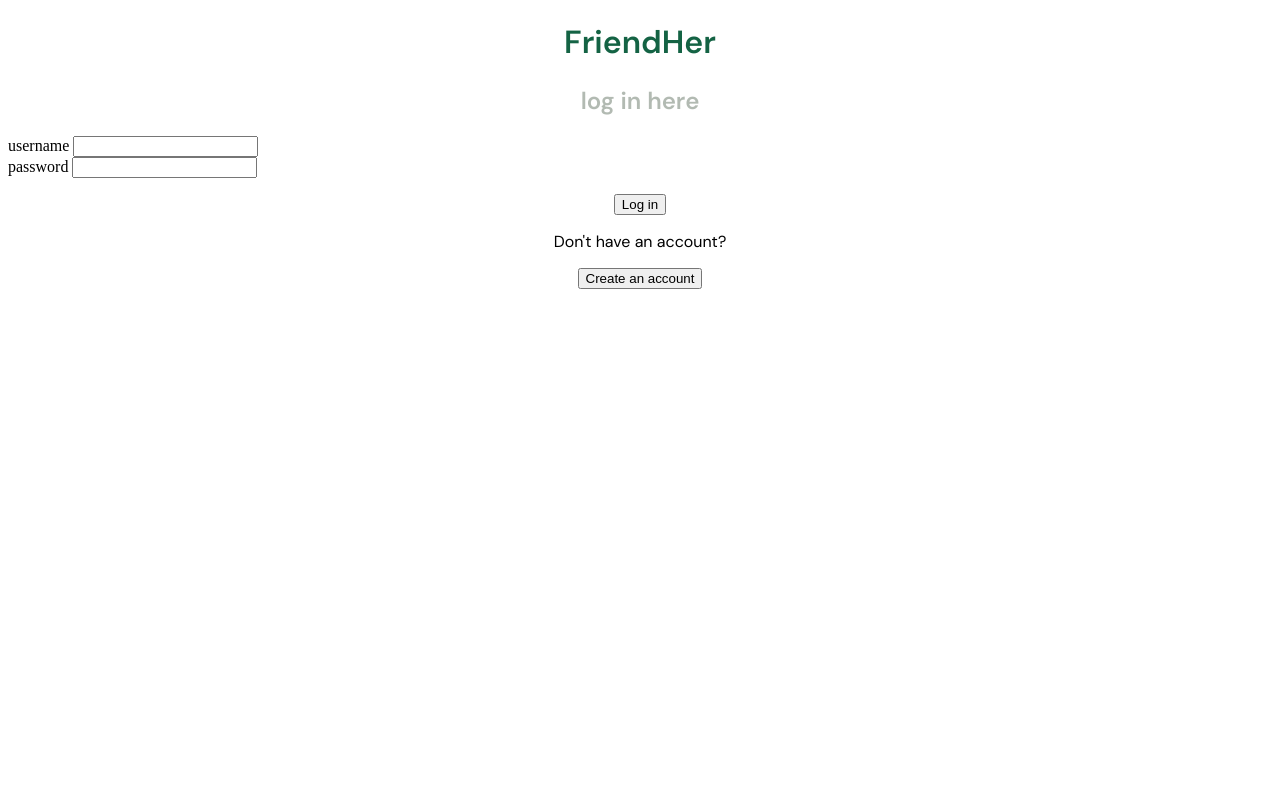
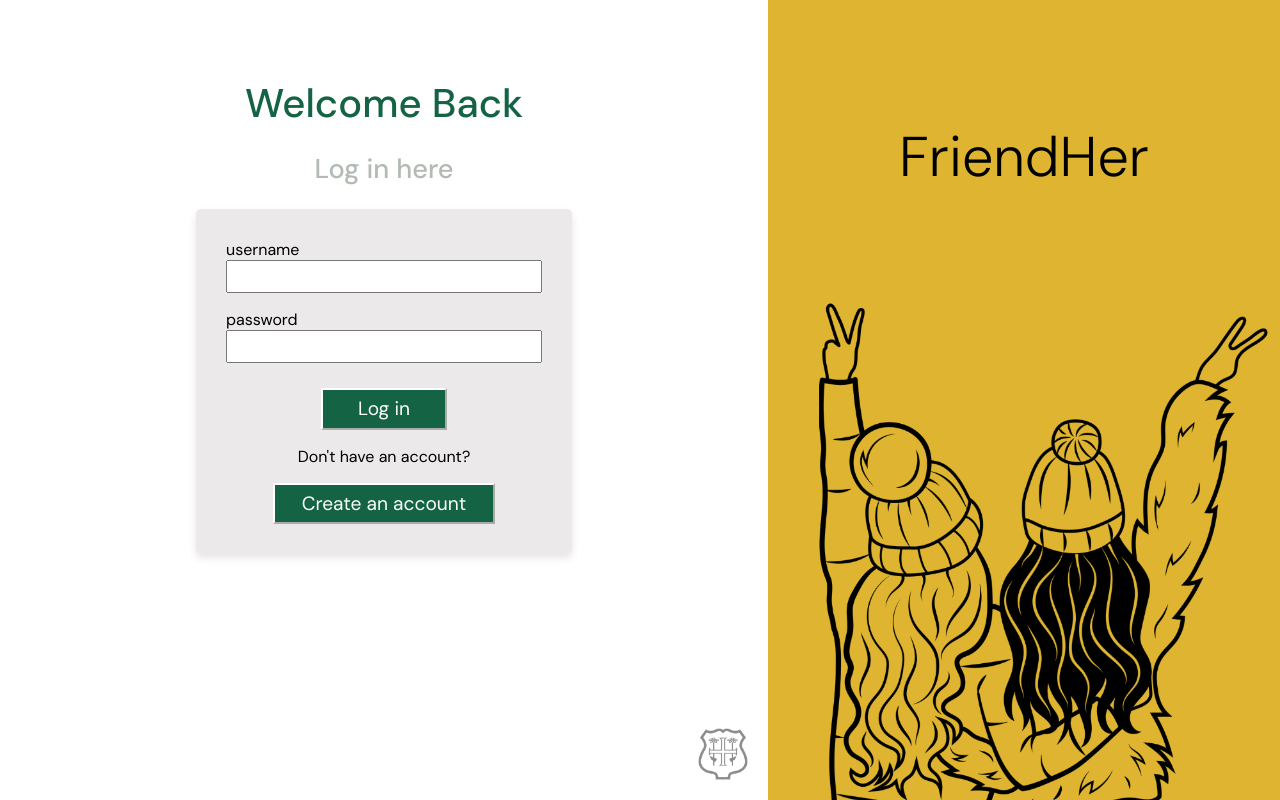
Before and after one commit to prosperReigns/St-Helen_community, a Django app: page /login/ in a window 1280 px wide. Run offline with Django 4.2, Linux system fonts and the light colour scheme; some libraries are stand-ins or nearby versions.

Commit message:
finished login

```diff
--- a/st_helen/core/views.py
+++ b/st_helen/core/views.py
@@ -94,6 +94,10 @@ def login(request):
 
             if user_login is not None: #checks if the user login exists
                 auth.login(request, user_login)
+
+                if user_login.is_superuser: #redirect to admin page if admin credentials are accurate
+                    return redirect("/admin/")
+
                 return redirect("/")
             else:
                 messages.info(request, "Invalid credentials") #user doesn't exist message
--- /dev/null
+++ b/st_helen/static/core/login.css
@@ -0,0 +1,119 @@
+body {
+    height: 100vh;
+    margin: 0;
+    padding: 0;
+    display: flex;
+    flex-direction: row-reverse;
+}
+
+.display {
+    background-color: #deb431;
+    width: 40%;
+    height: 100vh;
+    display: flex;
+    flex-direction: column;
+    overflow: hidden;
+}
+
+.display img {
+    width: 100%;
+    height:auto;
+    margin-bottom: 0;
+    padding: 0;
+    margin-top: auto;
+}
+
+.display h4 {
+    font-family: 'DM Sans', Helvetica, sans-serif;
+    font-size: 350%;
+    color: black;
+    text-align: center;
+    font-weight: 300;
+    margin-top: 120px;
+}
+
+.log-in {
+    align-items: center;
+    width: 60%;
+    flex-direction: column;
+    display: flex;
+    position: relative;
+}
+
+.log-in form {
+    display: flex;
+    flex-direction: column;
+    align-items: center;
+}
+
+.form-control {
+    width: 100%;
+    display: flex;
+    flex-direction: column;
+    background-color: rgb(235, 233, 233);
+    border-radius: 5px;
+    width: 100%;
+    box-shadow: 0px 4px 8px rgba(0, 0, 0, 0.1);
+    padding: 30px;
+}
+
+.log-in input {
+    padding: 0;
+    font-size: 140%;
+    font-family: 'DM Sans', Helvetica, sans-serif;
+    font-weight: 300;
+    margin-bottom: 5%;
+}
+
+.log-in label {
+    font-size: 100%;
+    font-family: 'DM Sans', Helvetica, sans-serif;
+    font-weight: 400;
+    align-self: flex-start
+}
+
+.log-in h1 {
+    font-weight: 500;
+    font-size: 250%;
+    margin-bottom: 0;
+    margin-top: 10%;
+}
+
+.log-in h2 {
+    font-weight: 500;
+    font-size: 170%;
+}
+
+.log-in button {
+    padding: 2%;
+    margin-top: 3%;
+    font-size: 120%;
+    font-family: 'DM Sans', Helvetica, sans-serif;
+    font-weight: 400;
+    width: 40%;
+    align-self: center;
+    background-color:#146344;
+    color: white;
+    border-color: white;
+}
+
+.log-in button:hover {
+    background-color:#0e462f;
+}
+
+.log-in img {
+    position: absolute;
+    bottom: 20px;
+    right: 20px;
+    width: 50px;
+    height: auto;
+}
+
+.log-in p {
+    font-size: 100%;
+}
+
+.log-in .create-account {
+    width: 70%;
+    margin-top: 0;
+}
--- a/st_helen/templates/login.html
+++ b/st_helen/templates/login.html
@@ -2,34 +2,43 @@
 {% load static %}
 
 {% block title %} log in {% endblock %}
+{% block style %}
+<link rel="stylesheet" href="{% static 'core/login.css' %}">
+{% endblock %}
 
 {% block content %}
-    <h1>FriendHer</h1>
+<div class="display">
+<h4>FriendHer</h4>
+<img src="/media/log_in_image.png" alt="Login Image">
+</div>
 
-    <h2>log in here</h2>
+<div class ="log-in">
+    <h1>Welcome Back</h1>
+    <h2>Log in here</h2>
 
     <form action="" method="POST">
         {% for message in messages %}
-        <p>{{message}}</p>
+        <p style="color:red; text-align:center;font-weight: bold; font-family: 'DM Sans', Helvetica, sans-serif;"><i class ="fa-solid fa-circle-xmark"></i> {{message}}</p>
         {% endfor %}
 
         {% csrf_token %} <!-- this prevents it getting hacked -->
         <div class="form-control">
             <label for="uname">username</label>
             <input type="text" name="username" id="uname">
-        </div>
-        <div class="form-control">
+
             <label for="password">password</label>
             <input type="password" name="password" id="password">
+
+            <button type="Log in">Log in</button>
+
+            <p style="font-family: 'DM Sans', sans-serif; text-align: center;">Don't have an account?</p>
+
+            <button type="button" onclick="window.location.href='/signup'" class="create-account">Create an account</button>
         </div>
-        <p></p>
-        <div class="btn-container">
-            <button type="Log in">Log in</button>
-        </div>
-        <p style="font-family: 'DM Sans', sans-serif; text-align: center;">Don't have an account?</p>
-        <div class="btn-container">
-            <button type="button" onclick="window.location.href='/signup'">Create an account</button>
-        </div>
+    </form>
 
+    <img src="/media/st_helen_logo.png" alt="Logo">
+
+</div>
 
 {% endblock %}
--- a/st_helen/templates/quiz.html
+++ b/st_helen/templates/quiz.html
@@ -4,8 +4,9 @@
 {% block title %} student quiz {% endblock %}
 
 {% block content %}
-    <h1>Quiz</h1>
+    <h1>Let's get matching!</h1>
 
+    <div class ="quiz">
     <form method="POST">
         {% csrf_token %}
         <input type="hidden" name="question_id" value="{{question.id}}">
@@ -23,8 +24,8 @@
         <div class="btn-container">
             <button type="submit">Next</button>
         </div>
-
     </form>
+    </div>
 
 
 {% endblock %}
```
Also changed, not shown: st_helen/db.sqlite3.
